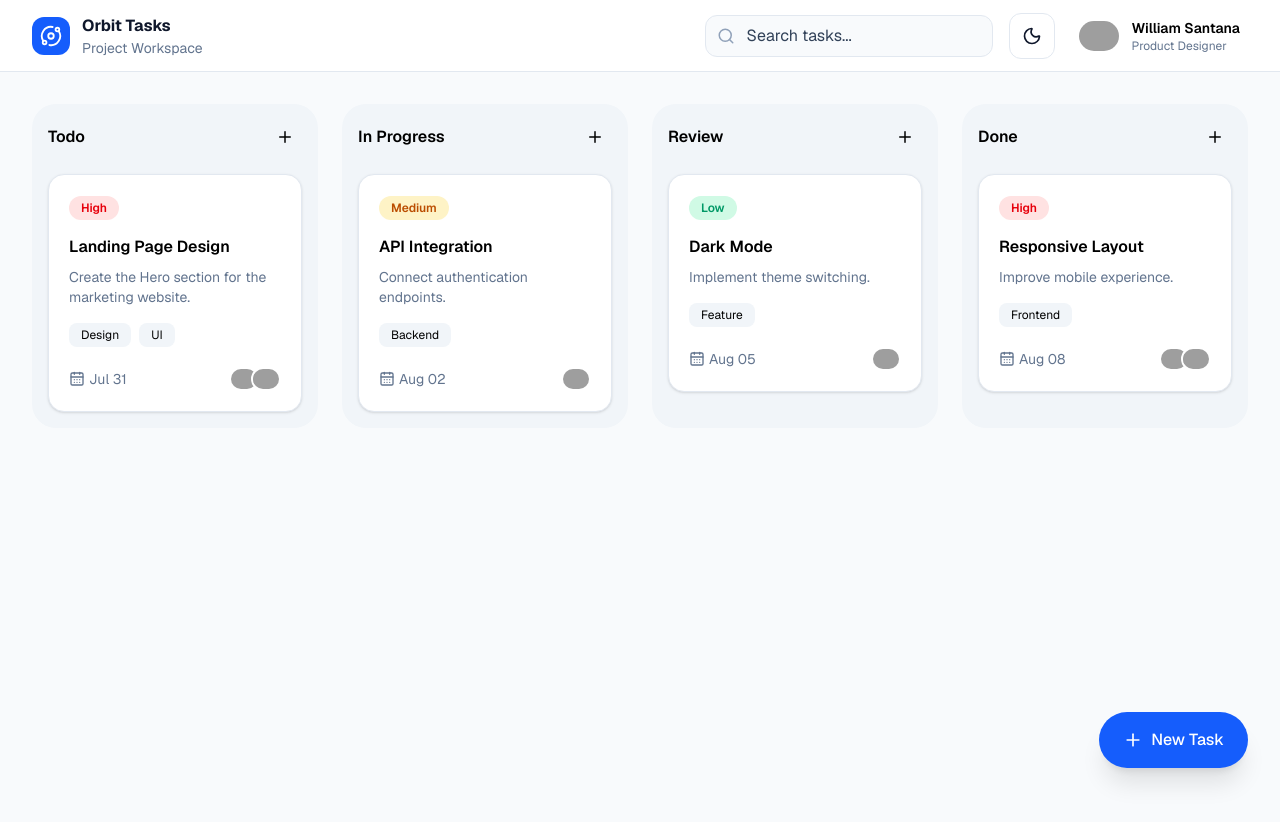
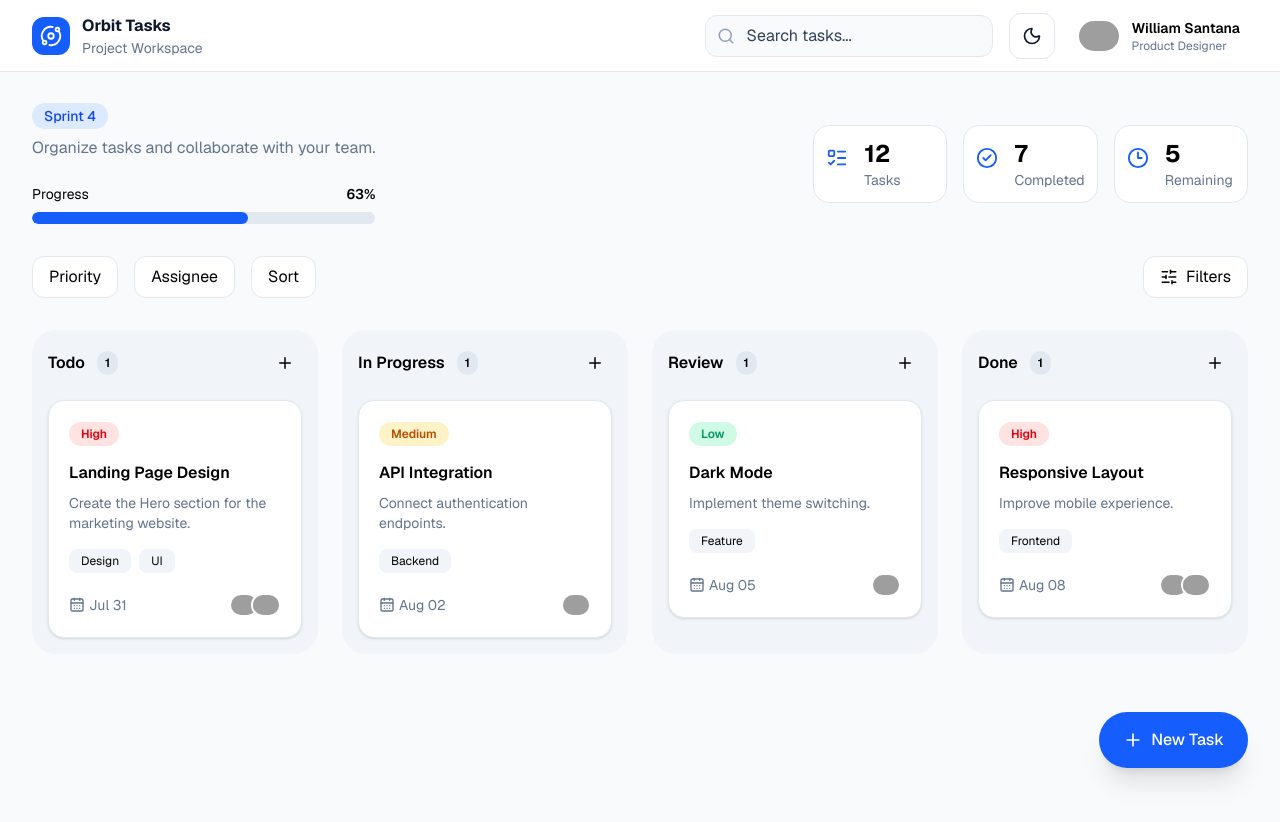
Before and after one commit to wwilliamsantana/orbit-tasks, a Next.js app: page / in a window 1280 px wide. Shown: the top 822 px of the page. Built offline with nearby package versions, Linux system fonts and the light colour scheme; grey boxes are pictures that could not be loaded.

Commit message:
feat: (Boarder Filter, Stats and Progress) in Border Header

```diff
--- a/src/components/board/BoardColumn.tsx
+++ b/src/components/board/BoardColumn.tsx
@@ -1,7 +1,7 @@
 import { Plus } from "lucide-react";
-import { EmptyTask } from "./EmptyTask";
 import { tasks } from "@/data/tasks";
 import { TaskCard } from "../task/TaskCard";
+import { ColumnHeader } from "./ColumnHeader";
 
 interface Props {
   title: string;
@@ -12,13 +12,7 @@ export function BoardColumn({ title }: Props) {
 
   return (
     <article className="rounded-3xl bg-slate-100 p-4 dark:bg-slate-900">
-      <header className="mb-5 flex items-center justify-between">
-        <h2 className="font-semibold">{title}</h2>
-
-        <button className="rounded-lg p-2 transition hover:bg-slate-200 dark:hover:bg-slate-800">
-          <Plus size={18} />
-        </button>
-      </header>
+      <ColumnHeader title={title} total={filteredTasks.length} />
 
       <div className="space-y-4">
         {filteredTasks.map((task) => (
--- /dev/null
+++ b/src/components/board/BoardFilters.tsx
@@ -0,0 +1,25 @@
+import { SlidersHorizontal } from "lucide-react";
+import { BoardStats } from "./BoardStats";
+
+export function BoardFilters() {
+  return (
+    <section className="mb-8 flex flex-wrap items-center gap-4">
+      <button className="rounded-xl border border-slate-200 bg-white px-4 py-2 transition hover:bg-slate-100 dark:border-slate-800 dark:bg-slate-900 dark:hover:bg-slate-800">
+        Priority
+      </button>
+
+      <button className="rounded-xl border border-slate-200 bg-white px-4 py-2 transition hover:bg-slate-100 dark:border-slate-800 dark:bg-slate-900 dark:hover:bg-slate-800">
+        Assignee
+      </button>
+
+      <button className="rounded-xl border border-slate-200 bg-white px-4 py-2 transition hover:bg-slate-100 dark:border-slate-800 dark:bg-slate-900 dark:hover:bg-slate-800">
+        Sort
+      </button>
+
+      <button className="ml-auto flex items-center gap-2 rounded-xl border border-slate-200 bg-white px-4 py-2 transition hover:bg-slate-100 dark:border-slate-800 dark:bg-slate-900 dark:hover:bg-slate-800">
+        <SlidersHorizontal size={18} />
+        Filters
+      </button>
+    </section>
+  );
+}
--- /dev/null
+++ b/src/components/board/BoardHeader.tsx
@@ -0,0 +1,19 @@
+import { BoardProgress } from "./BoardProgress";
+import { BoardStats } from "./BoardStats";
+
+export function BoardHeader() {
+  return (
+    <section className="mb-8 flex flex-col justify-between gap-6 lg:flex-row lg:items-center">
+      <div>
+        <span className="rounded-full bg-blue-100 px-3 py-1 text-sm font-medium text-blue-700 dark:bg-blue-900/40 dark:text-blue-300">
+          Sprint 4
+        </span>
+        <p className="mt-2 text-slate-500">
+          Organize tasks and collaborate with your team.
+        </p>
+        <BoardProgress />
+      </div>
+      <BoardStats />
+    </section>
+  );
+}
--- /dev/null
+++ b/src/components/board/BoardProgress.tsx
@@ -0,0 +1,15 @@
+export function BoardProgress() {
+  return (
+    <div className="mt-6 w-full max-w-md">
+      <div className="mb-2 flex justify-between text-sm">
+        <span>Progress</span>
+
+        <span className="font-semibold">63%</span>
+      </div>
+
+      <div className="h-3 overflow-hidden rounded-full bg-slate-200 dark:bg-slate-800">
+        <div className="h-full w-[63%] rounded-full bg-blue-600" />
+      </div>
+    </div>
+  );
+}
--- a/src/components/board/BoardSection.tsx
+++ b/src/components/board/BoardSection.tsx
@@ -1,9 +1,13 @@
 import { Board } from "@/components/board/Board";
 import { FloatingActionButton } from "./FloatingActionButton";
+import { BoardHeader } from "./BoardHeader";
+import { BoardFilters } from "./BoardFilters";
 
 export function BoardSection() {
   return (
     <section className="p-8">
+      <BoardHeader />
+      <BoardFilters />
       <Board />
       <FloatingActionButton />
     </section>
--- /dev/null
+++ b/src/components/board/BoardStats.tsx
@@ -0,0 +1,39 @@
+import { CheckCircle2, Clock3, ListTodo } from "lucide-react";
+
+const stats = [
+  {
+    icon: ListTodo,
+    label: "Tasks",
+    value: "12",
+  },
+  {
+    icon: CheckCircle2,
+    label: "Completed",
+    value: "7",
+  },
+  {
+    icon: Clock3,
+    label: "Remaining",
+    value: "5",
+  },
+];
+
+export function BoardStats() {
+  return (
+    <div className="grid gap-4 sm:grid-cols-3">
+      {stats.map((stat) => (
+        <article
+          key={stat.label}
+          className=" flex items-center gap-4 rounded-2xl border border-slate-200 bg-white p-3 dark:border-slate-800 dark:bg-slate-900"
+        >
+          <stat.icon size={22} className="mb-3 text-blue-600" />
+
+          <div>
+            <h3 className="text-2xl font-bold">{stat.value}</h3>
+            <p className="text-sm text-slate-500">{stat.label}</p>
+          </div>
+        </article>
+      ))}
+    </div>
+  );
+}
--- /dev/null
+++ b/src/components/board/ColumnHeader.tsx
@@ -0,0 +1,23 @@
+import { Plus } from "lucide-react";
+
+interface Props {
+  title: string;
+  total: number;
+}
+
+export function ColumnHeader({ title, total }: Props) {
+  return (
+    <header className="mb-5 flex items-center justify-between">
+      <div className="flex items-center gap-3">
+        <h2 className="font-semibold">{title}</h2>
+
+        <span className="rounded-full bg-slate-200 px-2 py-1 text-xs font-semibold dark:bg-slate-700">
+          {total}
+        </span>
+      </div>
+      <button className="rounded-lg p-2 transition hover:bg-slate-200 dark:hover:bg-slate-800">
+        <Plus size={18} />
+      </button>
+    </header>
+  );
+}
--- a/src/components/task/TaskCard.tsx
+++ b/src/components/task/TaskCard.tsx
@@ -26,17 +26,13 @@ export function TaskCard({
   return (
     <article className="cursor-pointer rounded-2xl border border-slate-200 bg-white p-5 shadow-sm transition hover:-translate-y-1 hover:shadow-lg dark:border-slate-800 dark:bg-slate-900">
       <TaskPriority priority={priority} />
-
       <h3 className="mt-4 font-semibold">{title}</h3>
-
       <p className="mt-2 text-sm text-slate-500">{description}</p>
-
       <TaskTags tags={tags} />
 
       <footer className="mt-5 flex items-center justify-between">
         <div className="flex items-center gap-1 text-sm text-slate-500">
           <CalendarDays size={16} />
-
           {dueDate}
         </div>
 
--- a/src/data/tasks.ts
+++ b/src/data/tasks.ts
@@ -1,4 +1,4 @@
-import { Calendar, Globe, Palette, Code2 } from "lucide-react";
+// import { Calendar, Globe, Palette, Code2 } from "lucide-react";
 
 export const tasks = [
   {
@@ -12,7 +12,6 @@ export const tasks = [
       "https://github.com/vercel.png",
     ],
     tags: ["Design", "UI"],
-    icon: Palette,
     column: "Todo",
   },
 
@@ -24,7 +23,6 @@ export const tasks = [
     dueDate: "Aug 02",
     members: ["https://github.com/vercel.png"],
     tags: ["Backend"],
-    icon: Globe,
     column: "In Progress",
   },
 
@@ -36,7 +34,6 @@ export const tasks = [
     dueDate: "Aug 05",
     members: ["https://github.com/wwilliamsantana.png"],
     tags: ["Feature"],
-    icon: Calendar,
     column: "Review",
   },
 
@@ -51,7 +48,6 @@ export const tasks = [
       "https://github.com/wwilliamsantana.png",
     ],
     tags: ["Frontend"],
-    icon: Code2,
     column: "Done",
   },
 ];
```
Also changed, not shown: 1 other file (tests, documents, lock files or other folders).
